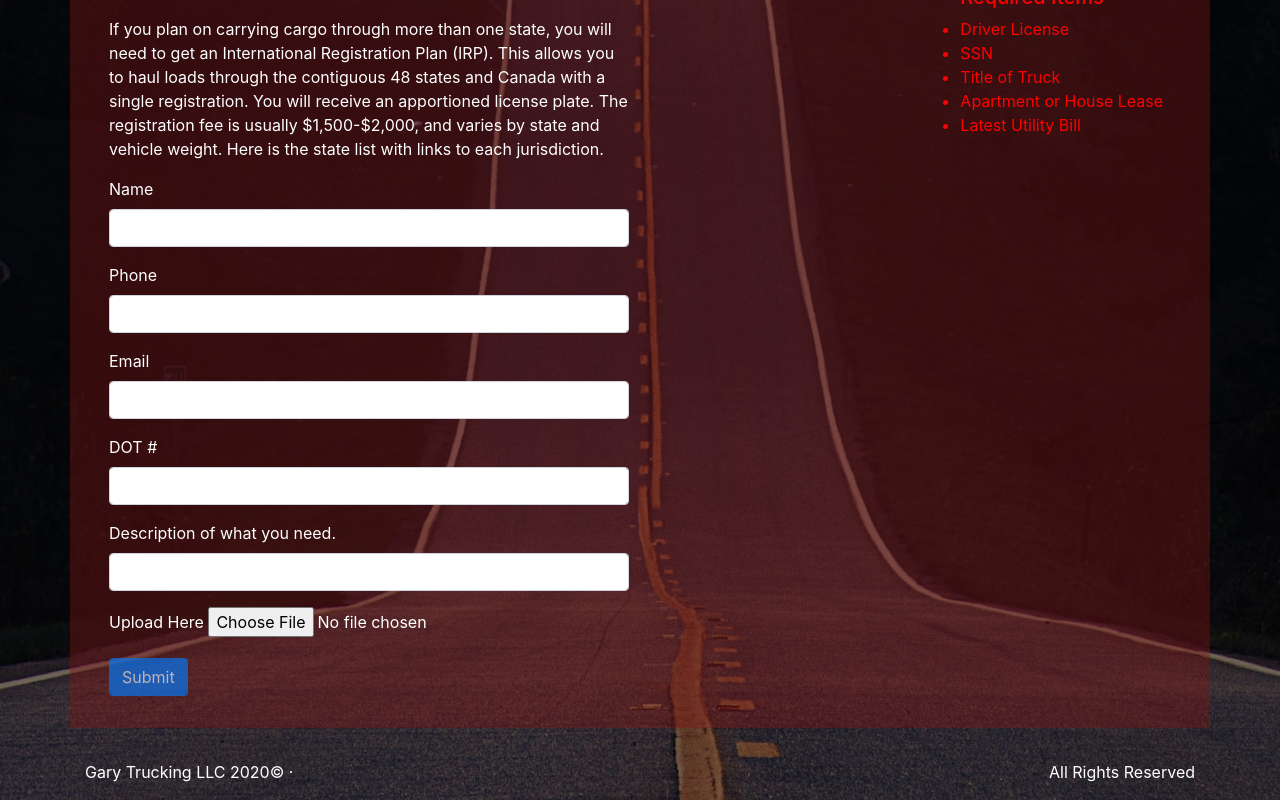
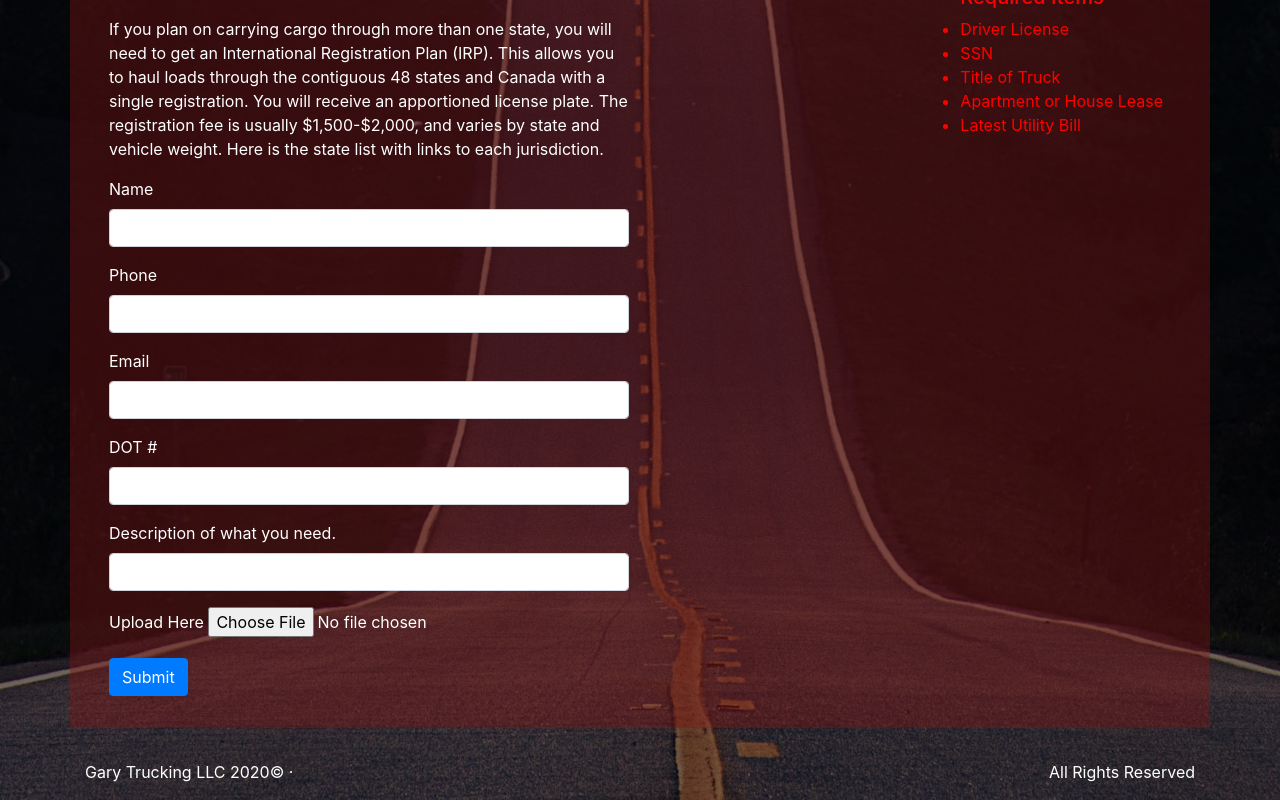
Before and after one commit to samidela/Trucking-Service-Management, a React (Create React App) app: page /Services/CabCard in a window 1280 px wide. Shown: the part 628-1428 px from the top of the page. Built offline with nearby package versions, Linux system fonts and the light colour scheme; a web font is replaced by a local one.

Commit message:
turned off disable on form

```diff
--- a/src/components/common/form.jsx
+++ b/src/components/common/form.jsx
@@ -49,11 +49,7 @@ class Form extends Component {
   };
 
   renderButton(label) {
-    return (
-      <button className="btn btn-primary" disabled={this.validate()}>
-        {label}
-      </button>
-    );
+    return <button className="btn btn-primary">{label}</button>;
   }
 
   renderSelect(name, label, options) {
--- a/src/components/noMatch.js
+++ b/src/components/noMatch.js
@@ -1,7 +1,7 @@
 import React from "react";
 
 export const NoMatch = () => (
-  <div>
+  <div className="row jumbotron jumbotron-fluid pl-4">
     <h1 style={{ color: "#cdce "}} >Contact US</h1>
     <ul style={{ color: "#fdfd ", fontSize: "18px" }} className="container pl-4 pt-3 ">
       Call - (469) 602-15722
```
